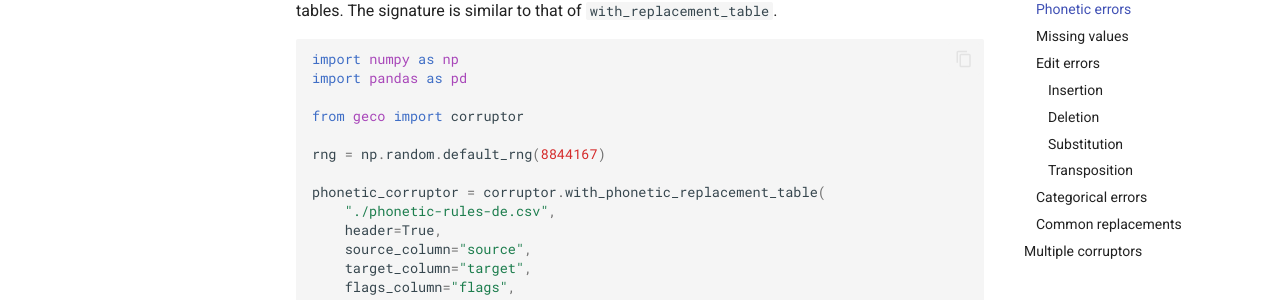
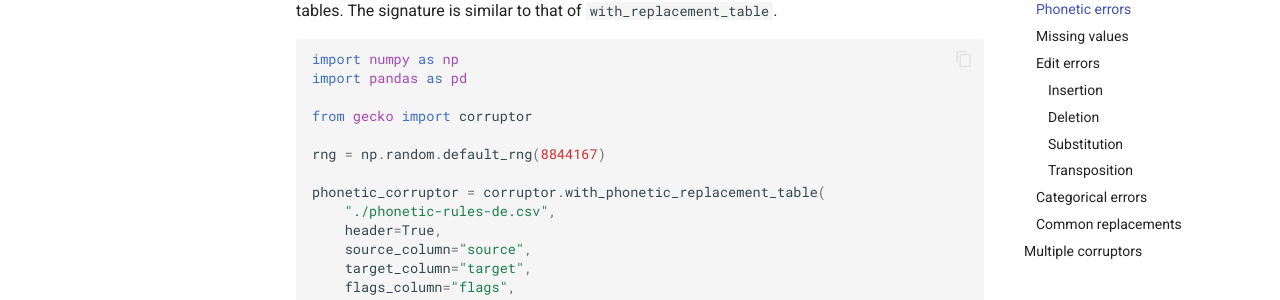
Before and after one commit to mjugl/gecko-docs-test, an MkDocs documentation site: the page built from docs/data-corruption.md, in a window 1280 px wide and 900 px high, scrolled down 2200 px. Shown: the part 153-453 px from the top of the window. Built offline with MkDocs 1.6.1 and Material for MkDocs 9.7.7, drawn with Linux system fonts in a browser that asks for light colours.

Commit message:
Fix import name

```diff
--- a/docs/data-corruption.md
+++ b/docs/data-corruption.md
@@ -114,7 +114,7 @@ The signature is similar to that of `with_replacement_table`.
 import numpy as np
 import pandas as pd
 
-from geco import corruptor
+from gecko import corruptor
 
 rng = np.random.default_rng(8844167)
 
```
Also changed, not shown: docs/data-generation.md (+1 -1 lines).
